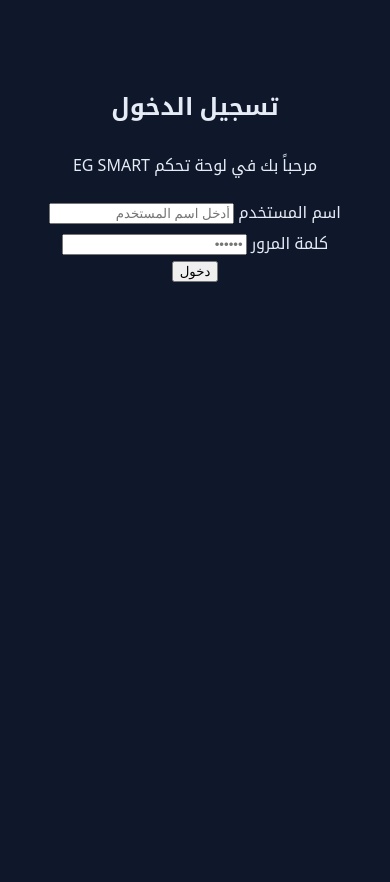
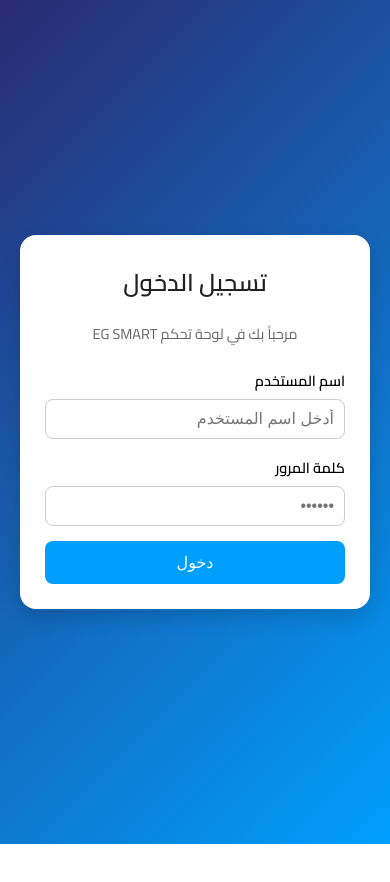
Before and after one commit to eng2020sandy-jpg/eg-smart, a website: page index.html in a window 390 px wide. After the commit the page ends 844 px from the top, so only its background shows below. Drawn offline with Linux system fonts and the light colour scheme.

Commit message:
Update style.css

```diff
--- a/style.css
+++ b/style.css
@@ -1,82 +1,145 @@
-:root{
-  --bg:#0f172a; --bg-soft:#0b1226; --card:#111c35; --muted:#8aa0c2;
-  --text:#e6ecf5; --primary:#3b82f6; --danger:#ef4444; --border:#223056;
-  --ring:#60a5fa;
+@import url('https://fonts.googleapis.com/css2?family=Cairo:wght@400;600&display=swap');
+
+body {
+  font-family: 'Cairo', sans-serif;
+  background: linear-gradient(135deg, #2a2a72, #009ffd);
+  height: 100vh;
+  display: flex;
+  align-items: center;
+  justify-content: center;
+  margin: 0;
 }
-:root.light{
-  --bg:#f5f7fb; --bg-soft:#fff; --card:#ffffff; --muted:#6b7280;
-  --text:#0b1226; --primary:#2563eb; --danger:#b91c1c; --border:#e5e7eb;
-  --ring:#60a5fa;
+
+.login-container {
+  width: 100%;
+  max-width: 380px;
+  padding: 20px;
 }
-*{box-sizing:border-box}
-html,body{height:100%}
-body{margin:0;font-family:system-ui,-apple-system,Segoe UI,Roboto,Ubuntu,'Noto Kufi Arabic',Tahoma,Arial,sans-serif;background:var(--bg);color:var(--text);}
-.hidden{display:none !important}
-.muted{color:var(--muted)}
-#app{min-height:100vh}
 
-/* بطاقات عامة */
-.card{background:var(--card);border:1px solid var(--border);border-radius:16px;padding:20px;box-shadow:0 8px 24px rgba(0,0,0,.18)}
-.card h3{margin:0 0 8px}
+.login-card {
+  background: #fff;
+  border-radius: 16px;
+  padding: 30px;
+  box-shadow: 0 8px 20px rgba(0, 0, 0, 0.15);
+  text-align: center;
+  animation: fadeIn 0.8s ease;
+}
 
-/* أزرار */
-.btn{padding:10px 14px;border:1px solid var(--border);border-radius:12px;background:transparent;color:var(--text);cursor:pointer}
-.btn:hover{outline:2px solid var(--border)}
-.btn.primary{background:var(--primary);border-color:var(--primary);color:white}
-.btn.danger{border-color:var(--danger);color:var(--danger)}
-.file-label{display:inline-block}
+h2 {
+  margin: 0;
+  color: #222;
+}
 
-/* حقول */
-.field{display:grid;gap:6px;margin-block:10px}
-.field input,.field select{background:var(--bg-soft);border:1px solid var(--border);border-radius:12px;padding:10px;color:var(--text);outline:none}
-.field input:focus,.field select:focus{box-shadow:0 0 0 3px var(--ring)}
+.subtitle {
+  color: #666;
+  font-size: 0.9rem;
+  margin-bottom: 20px;
+}
 
-/* شاشة تسجيل الدخول */
-.login-card{width:min(420px,90%);margin:10vh auto;text-align:center}
-.brand{font-size:28px;letter-spacing:2px;margin:0 0 6px}
-.error{color:var(--danger)}
+.input-group {
+  text-align: right;
+  margin-bottom: 15px;
+}
 
-/* التخطيط العام */
-.dashboard{display:grid;grid-template-columns:260px 1fr;min-height:100vh}
-.sidebar{position:sticky;top:0;align-self:start;height:100vh;background:var(--bg-soft);border-inline-end:1px solid var(--border);padding:18px;display:flex;flex-direction:column;gap:12px}
-.brand-row{display:flex;align-items:center;gap:10px;font-size:18px;margin-bottom:10px}
-.logo{display:grid;place-items:center;width:36px;height:36px;border-radius:10px;background:var(--primary);color:#fff;font-weight:bold}
-.menu{display:flex;flex-direction:column;gap:8px;height:100%}
-.menu-item{all:unset;padding:10px 12px;border-radius:10px;cursor:pointer;border:1px solid transparent}
-.menu-item:hover{background:var(--card);border-color:var(--border)}
-.menu-item.active{background:var(--primary);color:#fff;border-color:var(--primary)}
-.spacer{flex:1}
+label {
+  font-weight: 600;
+  font-size: 0.9rem;
+  display: block;
+  margin-bottom: 5px;
+}
 
-.content{padding:24px}
-.topbar{display:flex;align-items:center;gap:10px;justify-content:space-between;margin-bottom:16px;flex-wrap:wrap}
-.search{background:var(--bg-soft);border:1px solid var(--border);border-radius:10px;padding:10px;color:var(--text);min-width:220px}
+input {
+  width: 100%;
+  padding: 10px;
+  border: 1px solid #ccc;
+  border-radius: 8px;
+  font-size: 1rem;
+  box-sizing: border-box;
+  transition: border-color 0.2s;
+}
 
-.section{display:none;animation:fade .18s ease}
-.section.active{display:block}
-@keyframes fade{from{opacity:.6;transform:translateY(4px)}to{opacity:1;transform:none}}
+input:focus {
+  border-color: #009ffd;
+  outline: none;
+}
 
-/* الشبكة */
-.grid{display:grid;grid-template-columns:repeat(auto-fill,minmax(260px,1fr));gap:16px}
+button {
+  width: 100%;
+  background-color: #009ffd;
+  color: #fff;
+  border: none;
+  border-radius: 8px;
+  padding: 12px;
+  font-size: 1rem;
+  cursor: pointer;
+  display: flex;
+  align-items: center;
+  justify-content: center;
+  position: relative;
+  overflow: hidden;
+  transition: background-color 0.3s;
+}
 
-/* جدول */
-.table-wrap{overflow:auto;border-radius:12px;border:1px solid var(--border)}
-table{width:100%;border-collapse:collapse}
-th,td{padding:10px;border-bottom:1px solid var(--border);text-align:right;white-space:nowrap}
-thead th{position:sticky;top:0;background:var(--bg-soft)}
+button:hover {
+  background-color: #0079d4;
+}
 
-/* نموذج شبكي */
-.grid-form{display:grid;grid-template-columns:repeat(auto-fit,minmax(220px,1fr));gap:12px;align-items:end}
-.grid-form .btn{grid-column:1 / span 1}
+button:disabled {
+  opacity: 0.7;
+  cursor: not-allowed;
+}
 
-/* السجلات */
-.logs{display:grid;gap:8px;max-height:280px;overflow:auto}
-.log-item{font-family:ui-monospace, SFMono-Regular, Menlo, Monaco, Consolas, 'Liberation Mono', 'Courier New', monospace;background:var(--bg-soft);border:1px solid var(--border);padding:10px;border-radius:10px}
+.error-msg {
+  color: #d9534f;
+  font-size: 0.9rem;
+  margin-bottom: 10px;
+  display: none;
+}
 
-/* التقارير */
-canvas{width:100%}
+/* Spinner */
+.spinner {
+  display: none;
+  width: 18px;
+  height: 18px;
+  border: 3px solid rgba(255, 255, 255, 0.3);
+  border-top-color: #fff;
+  border-radius: 50%;
+  margin-left: 10px;
+  animation: spin 0.8s linear infinite;
+}
 
-/* Responsive */
-@media (max-width: 900px){
-  .dashboard{grid-template-columns:1fr}
-  .sidebar{height:auto;position:relative;border-inline-end:none;border-block-end:1px solid var(--border)}
+.animate {
+  opacity: 0;
+  transform: translateY(30px);
+  animation: slideUp 0.7s forwards ease-out;
 }
+
+@keyframes spin {
+  to {
+    transform: rotate(360deg);
+  }
+}
+
+@keyframes slideUp {
+  to {
+    opacity: 1;
+    transform: translateY(0);
+  }
+}
+
+@keyframes fadeIn {
+  from {
+    opacity: 0;
+    transform: translateY(15px);
+  }
+  to {
+    opacity: 1;
+    transform: translateY(0);
+  }
+}
+
+@media (max-width: 480px) {
+  .login-card {
+    padding: 25px;
+  }
+}
```
